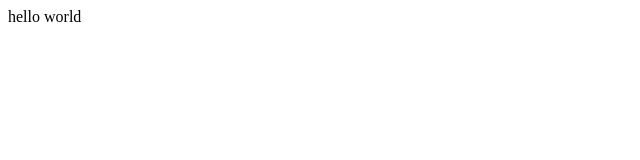
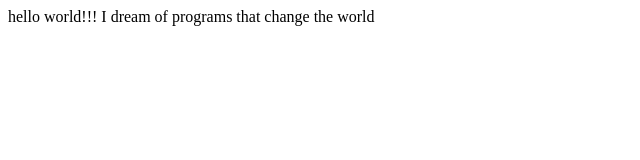
Before and after one commit to liyabai1/liyabai1.github.io, a plain HTML site: page index.html in a window 1280 px wide. Shown: the whole page, without its empty margins (0-640 px from the left). Drawn offline with Linux system fonts and the light colour scheme.

Commit message:
Update index.html

```diff
--- a/index.html
+++ b/index.html
@@ -1,3 +1,4 @@
 <html>
-hello world
+  hello world!!!
+  I dream of programs that change the world
 </html>
```
